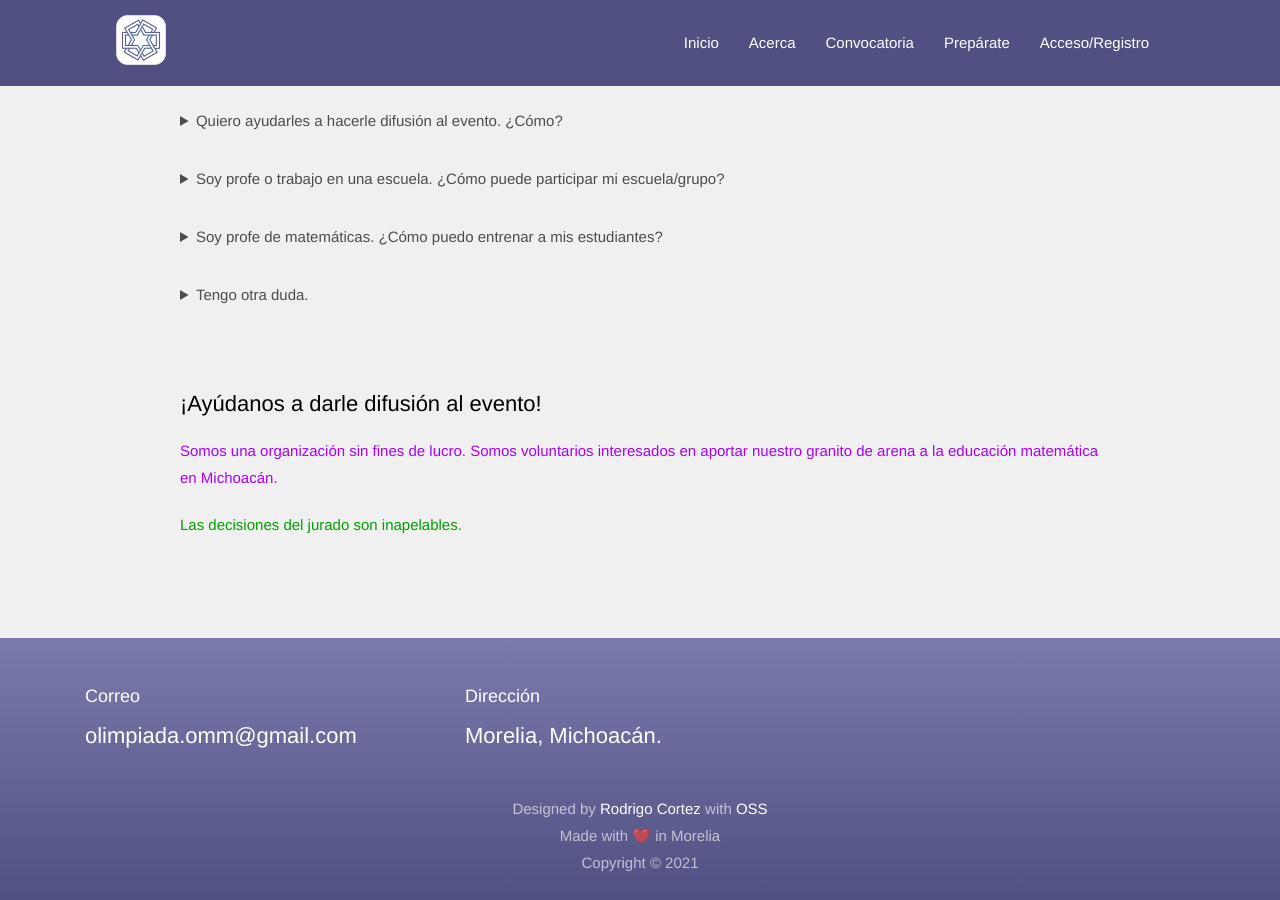
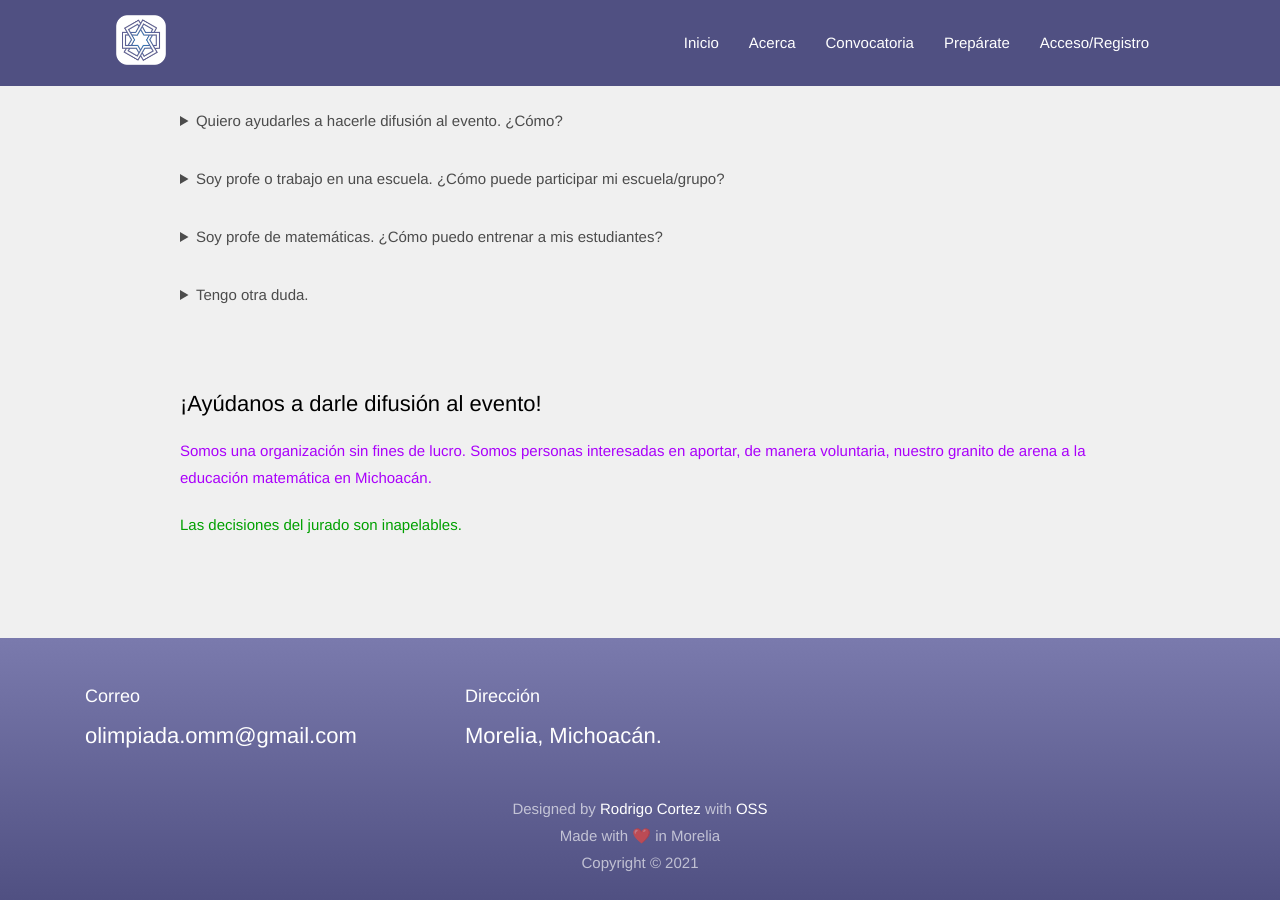
Before and after one commit to OlimpiadaMatematicasMichoacan/WOMM, a Jekyll site: the page built from _pages/convocatoria.md, in a window 1280 px wide and 900 px high, scrolled down 3049 px. Built offline with Jekyll 4.4.1, drawn with Linux system fonts in a browser that asks for light colours.

```diff
--- a/_pages/convocatoria.md
+++ b/_pages/convocatoria.md
@@ -266,7 +266,7 @@
 <p> &nbsp; </p>
 #### ¡Ayúdanos a darle difusión al evento!
 
-<span style="color:#aa00fb">Somos una organización sin fines de lucro. Somos voluntarios interesados en aportar nuestro granito de arena a la educación matemática en Michoacán.</span>
+<span style="color:#aa00fb">Somos una organización sin fines de lucro. Somos personas interesadas en aportar, de manera voluntaria, nuestro granito de arena a la educación matemática en Michoacán.</span>
 
 <span style="color:#00a000">Las decisiones del jurado son inapelables.</span>
 
```
